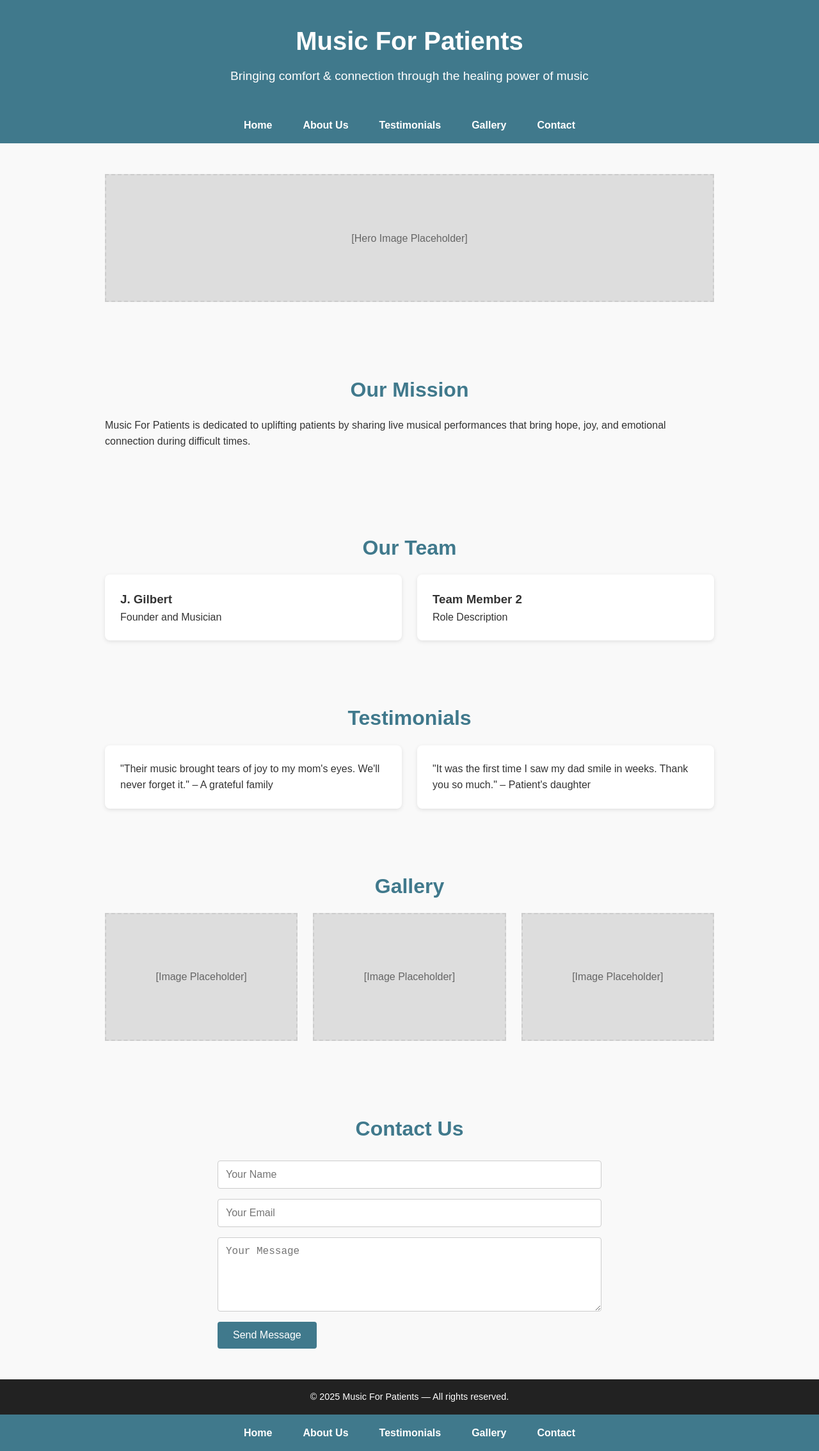
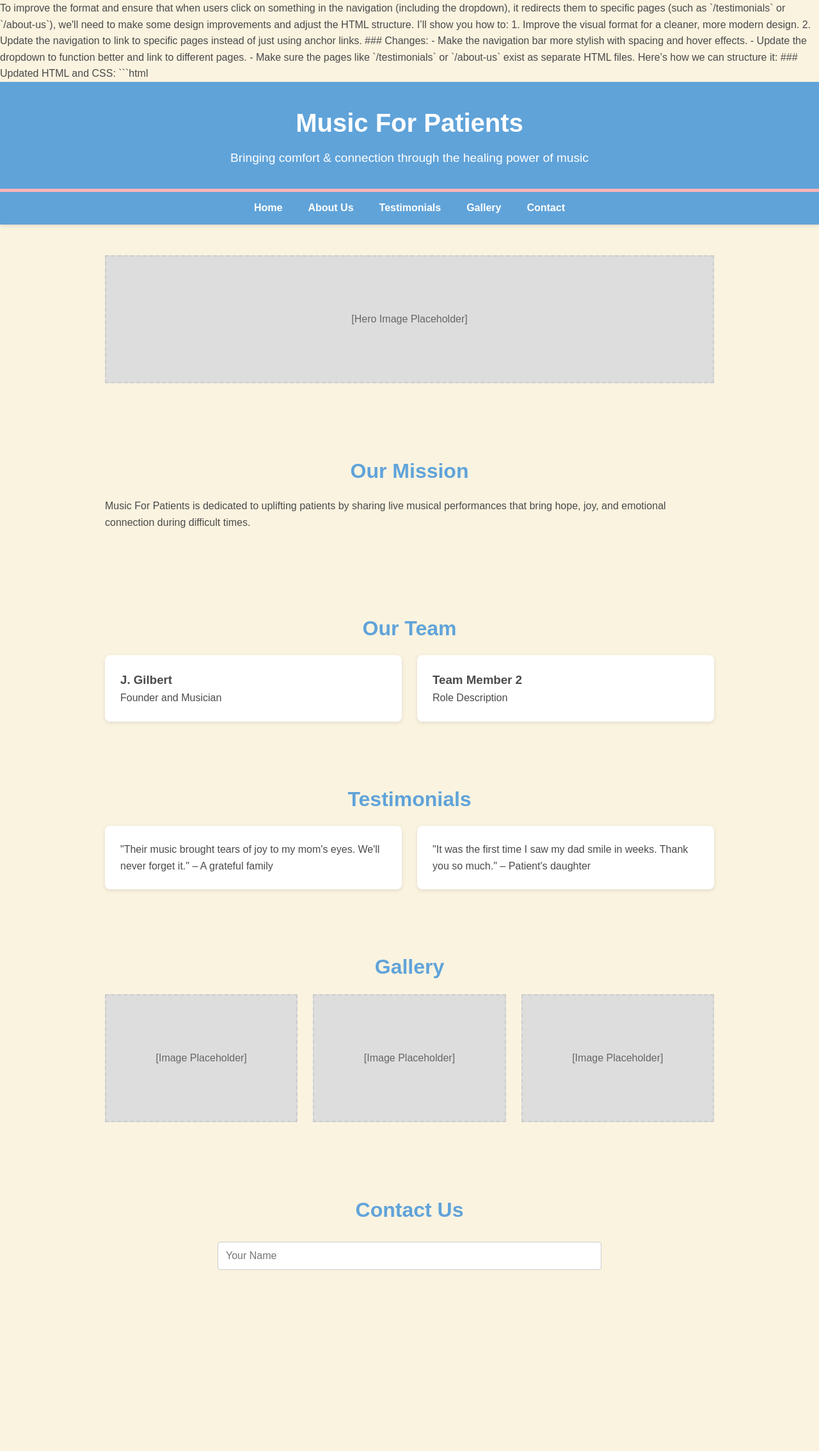
Before and after one commit to dahun1/musicforpatients.github.io, a plain HTML site: page index.html in a window 1280 px wide. Shown: the whole page at 64% size. After the commit the page ends 2041 px from the top, so only its background shows below. Drawn offline with Linux system fonts and the light colour scheme.

Commit message:
Update index.html

````diff
--- a/index.html
+++ b/index.html
@@ -1,3 +1,18 @@
+To improve the format and ensure that when users click on something in the navigation (including the dropdown), it redirects them to specific pages (such as `/testimonials` or `/about-us`), we'll need to make some design improvements and adjust the HTML structure. I’ll show you how to:
+
+1. Improve the visual format for a cleaner, more modern design.
+2. Update the navigation to link to specific pages instead of just using anchor links.
+
+### Changes:
+- Make the navigation bar more stylish with spacing and hover effects.
+- Update the dropdown to function better and link to different pages.
+- Make sure the pages like `/testimonials` or `/about-us` exist as separate HTML files.
+
+Here’s how we can structure it:
+
+### Updated HTML and CSS:
+
+```html
 <!DOCTYPE html>
 <html lang="en">
 <head>
@@ -7,10 +22,10 @@
   <style>
     /* ===== COLORS ===== */
     :root {
-      --primary-color: #40798C;     /* deep teal-blue for header/nav */
-      --accent-color: #FF6F61;      /* coral accent */
-      --background-color: #f9f9f9;
-      --text-color: #333;
+      --primary-color: #60A3D9;     /* soft blue for header/nav */
+      --accent-color: #FFB6B9;       /* light coral accent */
+      --background-color: #FAF3E0;   /* warm beige background */
+      --text-color: #4A4A4A;         /* dark gray text */
       --white: #fff;
     }
 
@@ -37,6 +52,7 @@
       color: var(--white);
       padding: 2rem;
       text-align: center;
+      border-bottom: 5px solid var(--accent-color);
     }
     header h1 {
       font-size: 2.5rem;
@@ -48,32 +64,33 @@
     nav {
       background: var(--primary-color);
     }
-    /* Main nav container */
     .navbar {
       display: flex;
-      justify-content: center;
+      justify-content: space-around;
       align-items: center;
-      position: relative;
-      padding: 0.5rem;
+      padding: 0.8rem 0;
+      box-shadow: 0 2px 6px rgba(0, 0, 0, 0.1);
     }
     .navbar ul {
       list-style: none;
       display: flex;
-      flex-wrap: wrap;
+      gap: 1.5rem;
     }
     .navbar li {
       position: relative;
-      padding: 0.5rem 1rem;
     }
     .navbar a {
       color: var(--white);
       font-weight: bold;
       padding: 0.5rem;
+      transition: color 0.3s ease;
+    }
+    .navbar a:hover {
+      color: var(--accent-color);
     }
     .navbar li:hover {
-      background: rgba(0,0,0,0.1);
+      background-color: rgba(0,0,0,0.1);
     }
-    /* Dropdown Menu */
     .dropdown-content {
       display: none;
       position: absolute;
@@ -112,7 +129,6 @@
     .content {
       margin-bottom: 2rem;
     }
-    /* Placeholder image container */
     .placeholder {
       width: 100%;
       height: 200px;
@@ -125,7 +141,7 @@
       color: #666;
     }
 
-    /* ===== GRID LAYOUTS FOR TEAM, TESTIMONIALS, & GALLERY ===== */
+    /* ===== GRID LAYOUTS ===== */
     .grid-container {
       display: grid;
       grid-template-columns: repeat(auto-fit, minmax(250px, 1fr));
@@ -194,22 +210,22 @@
   <nav>
     <div class="navbar">
       <ul>
-        <li><a href="#home">Home</a></li>
+        <li><a href="/">Home</a></li>
         <li class="dropdown">
-          <a href="#about">About Us</a>
+          <a href="#">About Us</a>
           <div class="dropdown-content">
-            <a href="#mission">Our Mission</a>
-            <a href="#team">Our Team</a>
+            <a href="/about-us">Our Mission</a>
+            <a href="/team">Our Team</a>
           </div>
         </li>
-        <li><a href="#testimonials">Testimonials</a></li>
-        <li><a href="#gallery">Gallery</a></li>
-        <li><a href="#contact">Contact</a></li>
+        <li><a href="/testimonials">Testimonials</a></li>
+        <li><a href="/gallery">Gallery</a></li>
+        <li><a href="/contact">Contact</a></li>
       </ul>
     </div>
   </nav>
 
-  <!-- HOME SECTION (Can include a Hero Image or Placeholder) -->
+  <!-- HOME SECTION -->
   <section id="home">
     <div class="placeholder">[Hero Image Placeholder]</div>
   </section>
@@ -236,7 +252,6 @@
         <h3>Team Member 2</h3>
         <p>Role Description</p>
       </div>
-      <!-- Add more team member cards as needed -->
     </div>
   </section>
 
@@ -250,7 +265,6 @@
       <div class="card">
         <p>"It was the first time I saw my dad smile in weeks. Thank you so much." – Patient's daughter</p>
       </div>
-      <!-- Add more testimonial cards as needed -->
     </div>
   </section>
 
@@ -261,7 +275,6 @@
       <div class="placeholder">[Image Placeholder]</div>
       <div class="placeholder">[Image Placeholder]</div>
       <div class="placeholder">[Image Placeholder]</div>
-      <!-- Add more image placeholders as needed -->
     </div>
   </section>
 
@@ -271,35 +284,4 @@
     <div class="contact-form">
       <form action="https://formspree.io/f/your-form-id" method="POST">
         <input type="text" name="name" placeholder="Your Name" required>
-        <input type="email" name="email" placeholder="Your Email" required>
-        <textarea name="message" placeholder="Your Message" rows="5" required></textarea>
-        <button type="submit">Send Message</button>
-      </form>
-    </div>
-  </section>
-
-  <!-- FOOTER -->
-  <footer>
-    <p>&copy; 2025 Music For Patients — All rights reserved.</p>
-  </footer>
-
-</body>
-</html>
-
-<nav>
-  <div class="navbar">
-    <ul>
-      <li><a href="#home">Home</a></li>
-      <li class="dropdown">
-        <a href="#about">About Us</a>
-        <div class="dropdown-content">
-          <a href="mission.html">Our Mission</a>
-          <a href="team.html">Our Team</a>
-        </div>
-      </li>
-      <li><a href="#testimonials">Testimonials</a></li>
-      <li><a href="#gallery">Gallery</a></li>
-      <li><a href="#contact">Contact</a></li>
-    </ul>
-  </div>
-</nav>
+        <input type="email" name="email" placeholder="Your Email
````
